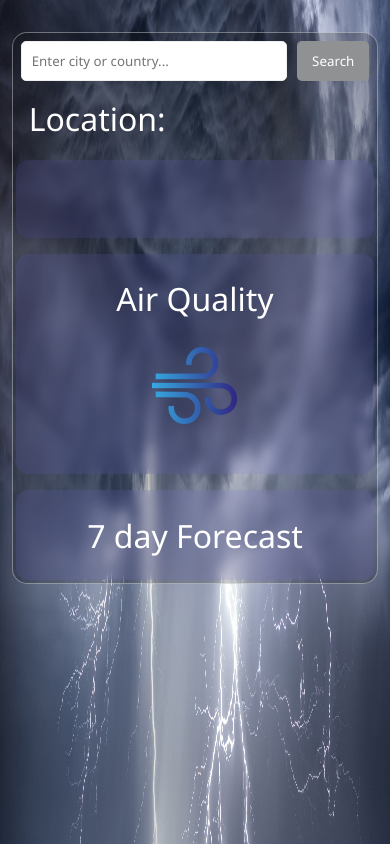
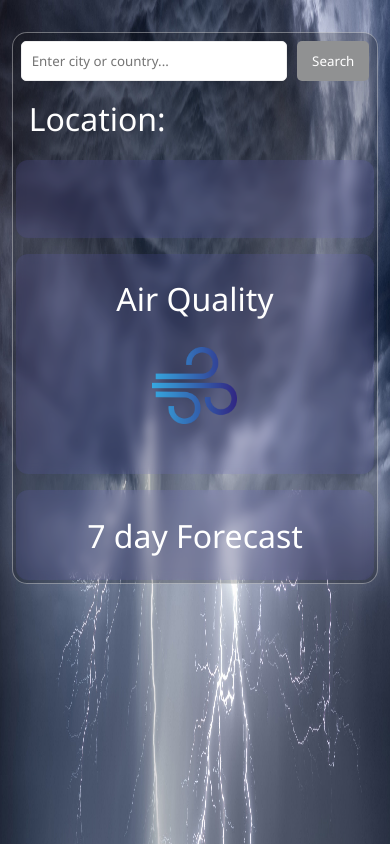
Before and after one commit to Mukulkms/Weatherapp, a plain HTML site: page index.html in a window 390 px wide. Shown: the top 844 px of the page. Drawn offline with Linux system fonts and the light colour scheme.

Commit message:
Update style.css

```diff
--- a/style.css
+++ b/style.css
@@ -187,7 +187,7 @@ body,html{
 
 @media(max-width:840px){
    .bg img{
-     height: 165%;
+     height: 155%;
 }
 .search-container{
     margin: 0.5rem ;
```
